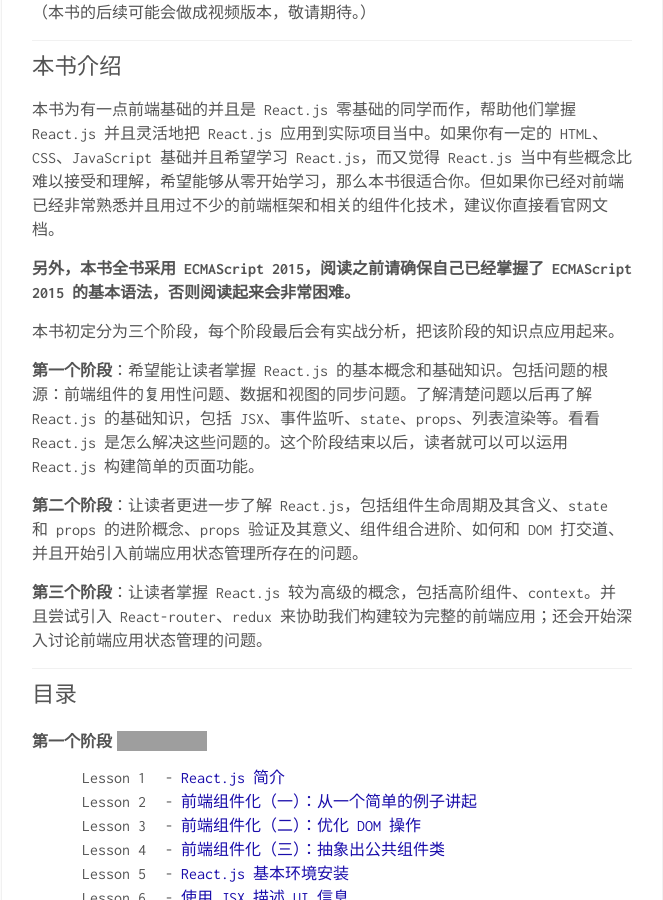
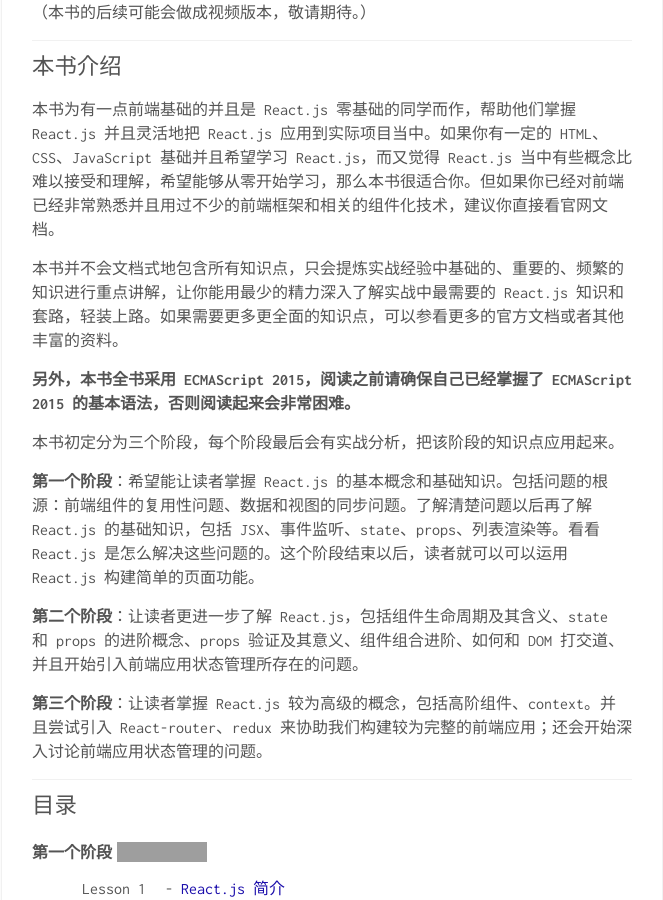
Before and after one commit to huzidaha/react-naive-book, a Jekyll site: the page built from index.html, in a window 1280 px wide and 900 px high, scrolled down 375 px. Shown: the whole window, without its empty margins (308-971 px from the left). Built offline with Jekyll 4.4.1, drawn with Linux system fonts in a browser that asks for light colours; grey boxes are pictures that could not be loaded.

Commit message:
add more info to intro

```diff
--- a/index.html
+++ b/index.html
@@ -22,6 +22,7 @@
   <div class="block">
     <h2>本书介绍</h2>
     <p>本书为有一点前端基础的并且是 React.js 零基础的同学而作，帮助他们掌握 React.js 并且灵活地把 React.js 应用到实际项目当中。如果你有一定的 HTML、CSS、JavaScript 基础并且希望学习 React.js，而又觉得 React.js 当中有些概念比难以接受和理解，希望能够从零开始学习，那么本书很适合你。但如果你已经对前端已经非常熟悉并且用过不少的前端框架和相关的组件化技术，建议你直接看官网文档。</p>
+    <p>本书并不会文档式地包含所有知识点，只会提炼实战经验中基础的、重要的、频繁的知识进行重点讲解，让你能用最少的精力深入了解实战中最需要的 React.js 知识和套路，轻装上路。如果需要更多更全面的知识点，可以参看更多的官方文档或者其他丰富的资料。</p>
     <p><b>另外，本书全书采用 ECMAScript 2015，阅读之前请确保自己已经掌握了 ECMAScript 2015 的基本语法，否则阅读起来会非常困难。</b></p>
     <p>本书初定分为三个阶段，每个阶段最后会有实战分析，把该阶段的知识点应用起来。</p>
     <p><b>第一个阶段</b>：希望能让读者掌握 React.js 的基本概念和基础知识。包括问题的根源：前端组件的复用性问题、数据和视图的同步问题。了解清楚问题以后再了解 React.js 的基础知识，包括 JSX、事件监听、state、props、列表渲染等。看看 React.js 是怎么解决这些问题的。这个阶段结束以后，读者就可以可以运用 React.js 构建简单的页面功能。</p>
```
Also changed, not shown: README.md.
